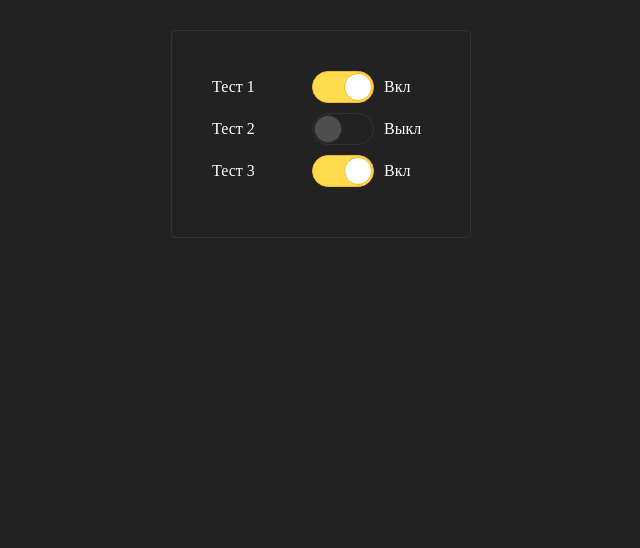
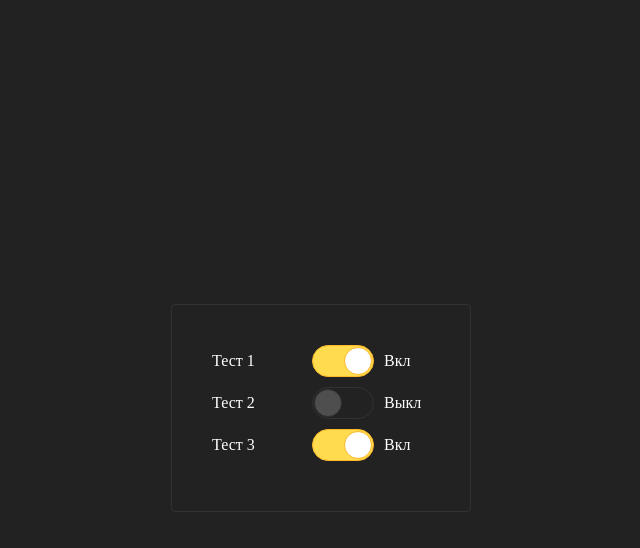
Before and after one commit to KrevetkaOo/toggle, a plain HTML site: page index.html in a window 1280 px wide. Shown: the whole page, without its empty margins (319-959 px from the left). Drawn offline with Linux system fonts and the light colour scheme.

Commit message:
Update style.css

```diff
--- a/style.css
+++ b/style.css
@@ -3,6 +3,12 @@
 }
 body {
     background-color: #222;
+    min-height: 100vh;
+    display: flex;
+    align-items: center;
+    justify-content: center;
+}
+.wrapper {
     margin: 30px auto;
     width: 300px;
     border: 1px solid #323232;
@@ -30,7 +36,7 @@ body {
     cursor: pointer;
 }
 .toggler .toggler__label:before {
-	content: '';
+    content: "";
     width: 60px;
     height: 30px;
     background-color: #222;
@@ -39,7 +45,7 @@ body {
     transition: background-color 0.25s ease-in-out;
 }
 .toggler .toggler__label:after {
-	content: '';
+    content: "";
     width: 26px;
     height: 26px;
     position: absolute;
@@ -59,11 +65,11 @@ body {
     border-color: #fbb82b;
 }
 .toggler .toggler__input ~ .toggler__text:after {
-	content: 'Выкл';
+    content: "Выкл";
     margin-left: 10px;
     transition: all 0.25s ease-in-out;
     color: #fff;
 }
 .toggler .toggler__input:checked ~ .toggler__text:after {
-	content: 'Вкл';
+    content: "Вкл";
 }
```
Lines whose indentation alone changed are shown as unchanged.
